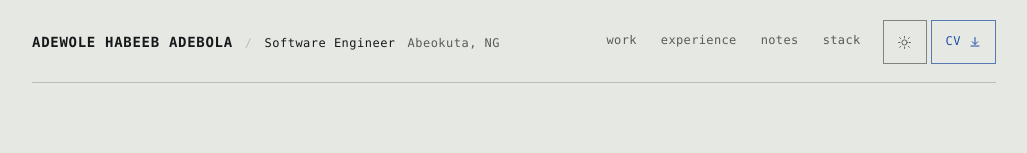
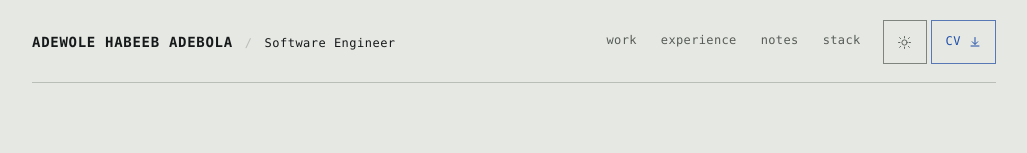
Before and after one commit to HabeebAdewole/portfolio, a React (Vite) app: page / in a window 1280 px wide. Shown: the top 153 px of the page, without its empty margins (126-1153 px from the left). Built offline with nearby package versions, Linux system fonts and the light colour scheme; no server answers.

Commit message:
[phase-2] drop the location from the masthead
Removes the profile.location field, the .loc span and its dead CSS.
Location still appears in the footer colophon.

```diff
--- a/src/components/Masthead.css
+++ b/src/components/Masthead.css
@@ -49,16 +49,10 @@
   color: var(--rule);
   margin-right: var(--s3);
 }
-.sig .loc {
-  font-size: 0.75rem;
-  letter-spacing: 0.04em;
-  color: var(--muted);
-}
 
 /* Secondary identity drops away once stuck — the name is enough after the
    first screen, and the space belongs to navigation. */
-.masthead.stuck .role,
-.masthead.stuck .loc {
+.masthead.stuck .role {
   display: none;
 }
 
@@ -127,9 +121,6 @@
   .sig .role::before {
     display: none;
   }
-  .sig .loc {
-    display: none;
-  }
   .masthead.stuck .sig {
     display: none;
   }
--- a/src/components/Masthead.tsx
+++ b/src/components/Masthead.tsx
@@ -19,7 +19,6 @@ export function Masthead() {
         <div className="sig">
           <span className="nm m">{profile.name}</span>
           <span className="role m">{profile.role}</span>
-          <span className="loc m">{profile.location}</span>
         </div>
 
         <nav className="mnav" aria-label="Sections">
--- a/src/content/profile.ts
+++ b/src/content/profile.ts
@@ -3,7 +3,6 @@ import type { Credential, Fact, StackGroup } from './types';
 export const profile = {
   name: 'Adewole Habeeb Adebola',
   role: 'Software Engineer',
-  location: 'Abeokuta, NG',
   locationLong: 'Abeokuta, Ogun State, Nigeria',
   email: 'brightopeyemi4@gmail.com',
   github: 'https://github.com/HabeebAdewole',
```
